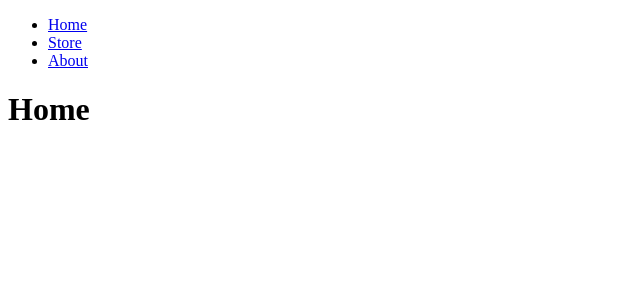
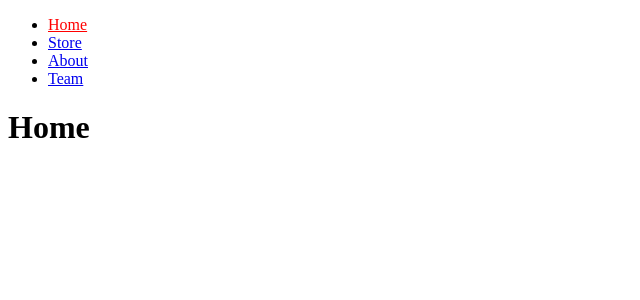
Before and after one commit to ellewright/CourseCareers-React-Unit, a React (Vite) app: page / in a window 1280 px wide. Shown: the top 300 px of the page, without its empty margins (0-640 px from the left). Built offline with nearby package versions, Linux system fonts and the light colour scheme.

Commit message:
Add NestedRoutes.jsx

```diff
--- a/src/App.jsx
+++ b/src/App.jsx
@@ -36,7 +36,6 @@ import React from "react"
 // import EnvironmentVariables from "./components/AdvancedStatefulComponents/EnvironmentVariables"
 // import AdvancedTodoListProject from "./components/AdvancedStatefulComponents/AdvancedTodoListProject/AdvancedTodoListProject"
 // import RoutingWithoutALibrary from "./components/Routing/RoutingWithoutALibrary"
-// import ReactRouterBasics from "./components/Routing/ReactRouterBasics"
 // import user from './user.json'
 // import './styles.css'
 // import img from './img.jpg'
--- /dev/null
+++ b/src/components/Routing/NestedRoutes/NestedRoutes.jsx
@@ -0,0 +1,125 @@
+import { createBrowserRouter, Link, Outlet, useOutlet, useOutletContext, NavLink } from "react-router-dom"
+import './styles.css'
+
+function Navbar() {
+    return (
+        <nav>
+            <ul>
+                <li>
+                    <NavLink to="/">Home</NavLink>
+                </li>
+                <li>
+                    <NavLink to="/store">Store</NavLink>
+                </li>
+                <li>
+                    <NavLink to="/about">About</NavLink>
+                </li>
+                <li>
+                    <NavLink to="/team" end>Team</NavLink>
+                </li>
+            </ul>
+        </nav>
+    )
+}
+
+function TeamNav() {
+    return (
+        <nav>
+            <ul>
+                <li>
+                    <NavLink to="ellie">Ellie</NavLink>
+                </li>
+                <li>
+                    <NavLink to="ken">Ken</NavLink>
+                </li>
+                <li>
+                    <NavLink to="..">Back to Home</NavLink>
+                </li>
+            </ul>
+        </nav>
+    )
+}
+
+function Home() {
+    return (
+        <>
+            <h1>Home</h1>
+        </>
+    )
+}
+
+function Store() {
+    return (
+        <>
+            <h1>Store</h1>
+        </>
+    )
+}
+
+function About() {
+    return (
+        <>
+            <h1>About</h1>
+        </>
+    )
+}
+
+function Team() {
+    const value = useOutletContext()
+
+    return (
+        <>
+            <h1>{value}</h1>
+        </>
+    )
+}
+
+function TeamMember({ name }) {
+    const value = useOutletContext()
+    return (
+        <>
+            <h1>{value}: {name}</h1>
+            <Link to="..">Back to Team Page</Link>
+        </>
+    )
+}
+
+export const router = createBrowserRouter([
+    {
+        element: <NavLayout />,
+        errorElement: <h1>Error</h1>,
+        children: [
+            { path: "/", element: <Home /> },
+            { path: "/store", element: <Store /> },
+            { path: "/about", element: <About /> },
+            {
+                path: "/team",
+                element: <TeamNavLayout />,
+                children: [
+                    { index: true, element: <Team /> },
+                    { path: "ellie", element: <TeamMember name="Ellie" /> },
+                    { path: "ken", element: <TeamMember name="Ken" /> }
+                ]
+            }
+
+        ]
+    },
+])
+
+function NavLayout() {
+    return (
+        <>
+            <Navbar />
+            <Outlet />
+        </>
+    )
+}
+
+function TeamNavLayout() {
+    return (
+        <>
+            <TeamNav />
+            <Outlet context="Team" />
+        </>
+    )
+}
--- /dev/null
+++ b/src/components/Routing/NestedRoutes/styles.css
@@ -0,0 +1,3 @@
+.active {
+    color: red;
+}
--- a/src/main.jsx
+++ b/src/main.jsx
@@ -2,7 +2,7 @@ import { StrictMode } from 'react'
 import { createRoot } from 'react-dom/client'
 import App from './App.jsx'
 import { RouterProvider } from 'react-router-dom'
-import { router } from './components/Routing/ReactRouterBasics'
+import { router } from './components/Routing/NestedRoutes/NestedRoutes'
 
 createRoot(document.getElementById('root')).render(
   <StrictMode> {/* StrictMode mounts, unmounts, then remounts immediately */}
```
